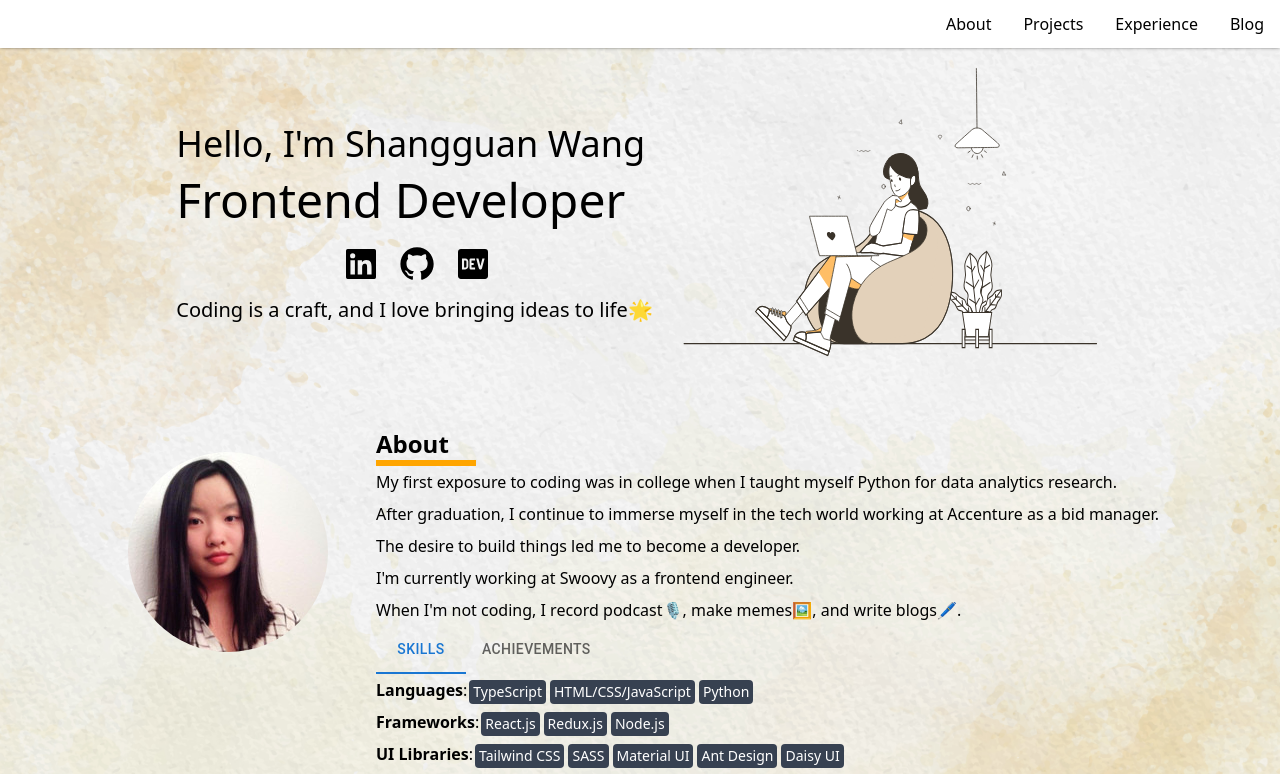
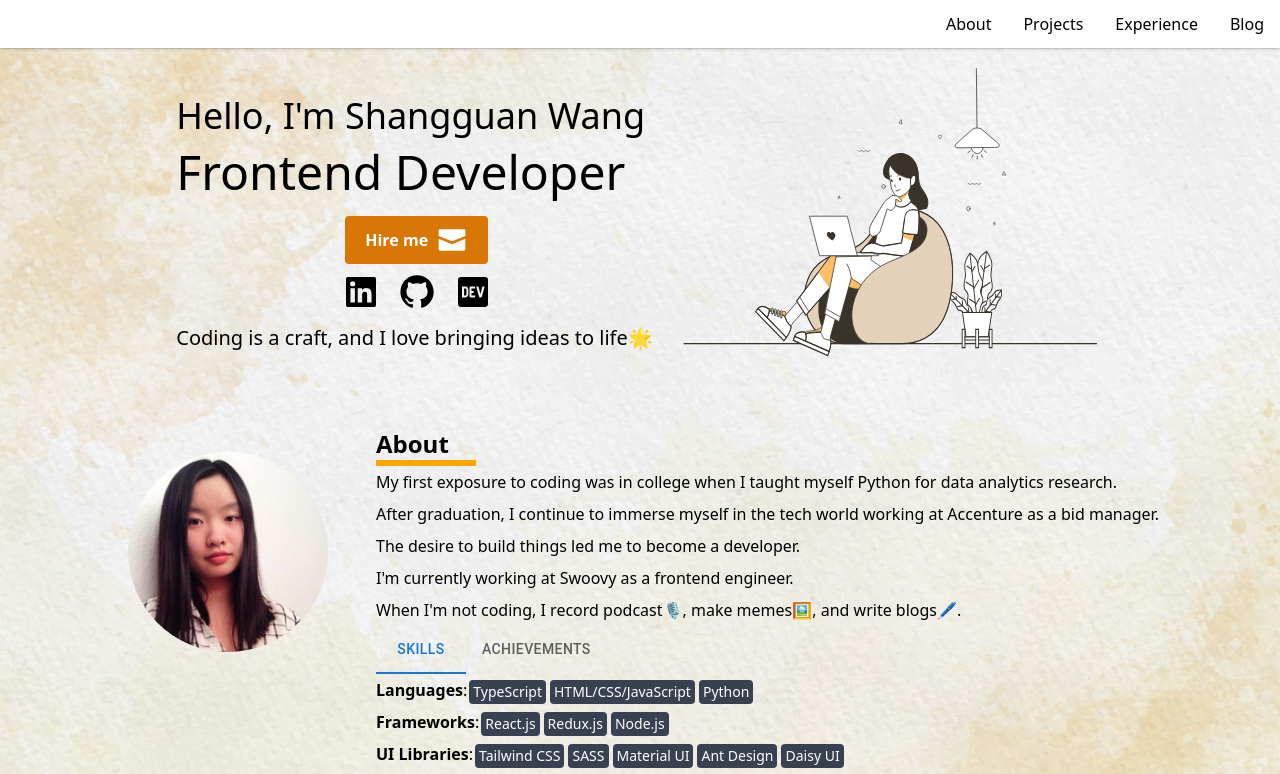
Before and after one commit to shangguanwang/personal-portfolio, a React (Create React App) app: page / in a window 1280 px wide. Shown: the top 774 px of the page. Built offline with nearby package versions, Linux system fonts and the light colour scheme.

Commit message:
feat(Hero): add hireme icon

```diff
--- a/src/components/Hero.jsx
+++ b/src/components/Hero.jsx
@@ -36,6 +36,15 @@ const Hero = () => {
               <span className="title_blink">Frontend Developer</span>
             </h1>
             {/* Social Icon */}
+            <div className="flex justify-center my-2">
+              <a className="inline-flex items-center px-4 py-1 bg-amber-600 text-white font-semibold gap-2 rounded border-4 border-amber-600 hover:bg-white hover:text-amber-700"
+              href="mailto:shangguan.dev@gmail.com"
+              target="_blank"
+              rel="noopener noreferrer">
+                Hire me
+                <svg xmlns="http://www.w3.org/2000/svg" fill="currentColor" width="2em" height="2em" viewBox="0 0 24 24"><path d="M22,5V9L12,13,2,9V5A1,1,0,0,1,3,4H21A1,1,0,0,1,22,5ZM2,11.154V19a1,1,0,0,0,1,1H21a1,1,0,0,0,1-1V11.154l-10,4Z"/></svg>
+              </a>
+            </div>
             <div className="flex justify-center items-center gap-4 mt-1">
               <a
                 href="https://www.linkedin.com/in/shangguan-wang/"
```
